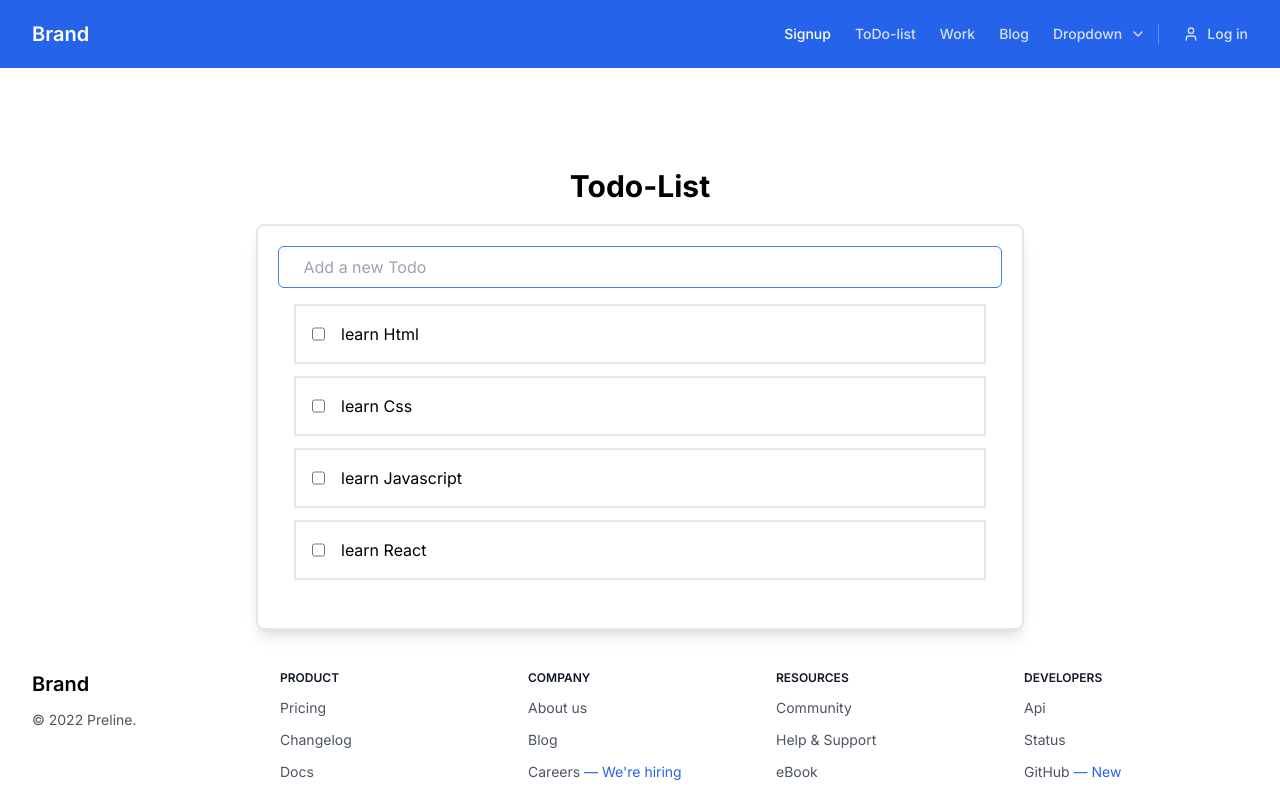
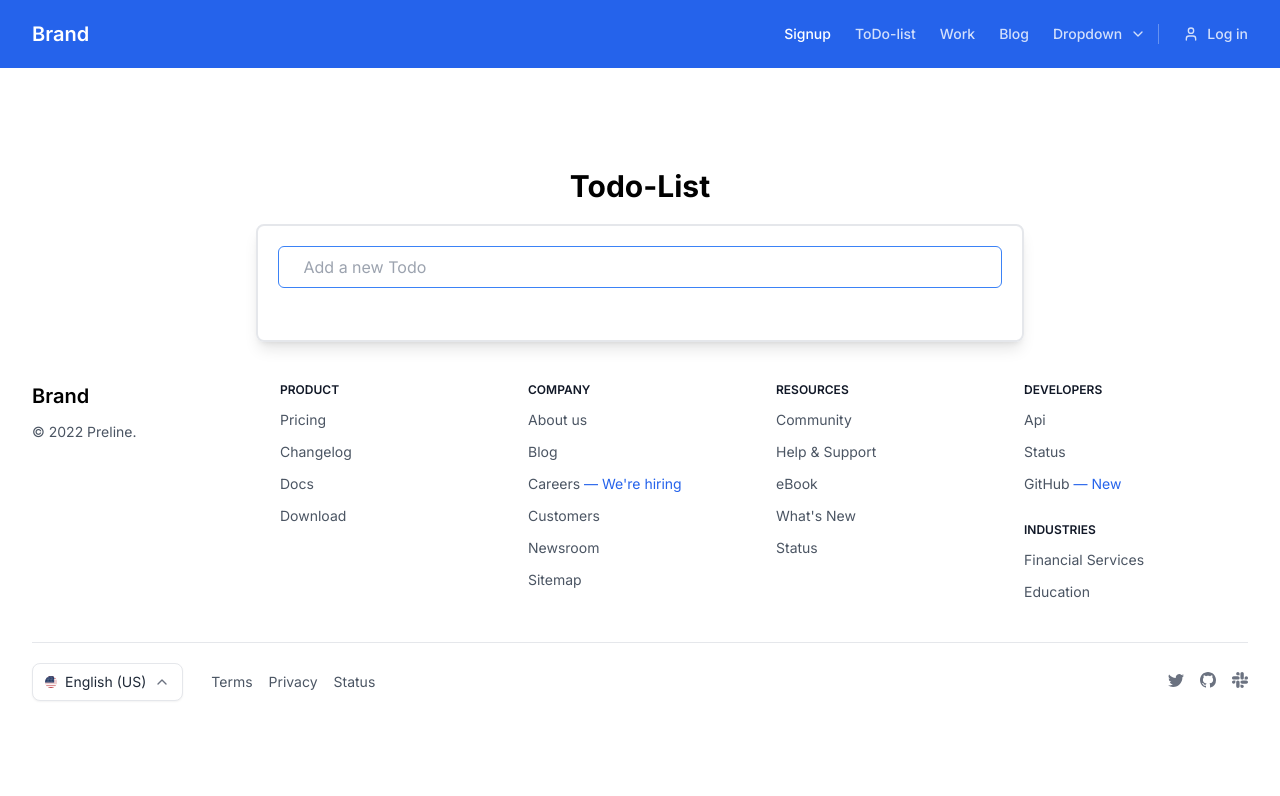
Before and after one commit to DeveshNirupam/Repeat-2, a Next.js app in the folder frontend/: page /todo-list in a window 1280 px wide. Shown: the top 796 px of the page. Built offline with nearby package versions, Linux system fonts and the light colour scheme.

Commit message:
todo list - update Status , deletetask

```diff
--- a/frontend/package.json
+++ b/frontend/package.json
@@ -12,7 +12,8 @@
     "next": "14.2.3",
     "preline": "^2.3.0",
     "react": "^18",
-    "react-dom": "^18"
+    "react-dom": "^18",
+    "react-hot-toast": "^2.4.1"
   },
   "devDependencies": {
     "eslint": "^8",
--- a/frontend/src/app/layout.jsx
+++ b/frontend/src/app/layout.jsx
@@ -3,6 +3,7 @@ import "./globals.css";
 import Navbar from "@/components/Navbar";
 import PrelineScript from "@/components/PrelineScript";
 import Footer from "@/components/Footer";
+import { Toaster } from "react-hot-toast";
 
 const inter = Inter({ subsets: ["latin"] });
 
@@ -16,6 +17,7 @@ export default function RootLayout({ children }) {
     <html lang="en">
       <body className={inter.className}>
         <Navbar />
+       <Toaster position="top-right" />
 
         {children}
 
--- a/frontend/src/app/todo-list/page.jsx
+++ b/frontend/src/app/todo-list/page.jsx
@@ -1,16 +1,11 @@
 'use client';
-import React,{ useState } from 'react'
+import React, { useState } from 'react'
+import toast from 'react-hot-toast';
 
 const Todolist = () => {
 
 
-    const [taskList, setTaskList] = useState([
-        { task: 'learn Html', isCompleted: false },
-        { task: 'learn Css', isCompleted: false },
-        { task: 'learn Javascript', isCompleted: false },
-        { task: 'learn React', isCompleted: false },
-
-    ]);
+    const [taskList, setTaskList] = useState([ ]);
 
 
     let num = 2345;
@@ -21,11 +16,40 @@ const Todolist = () => {
 
     const addNewTodo = (e) => {
 
-       if(e.key === 'Enter') {
+        if (e.key === 'Enter') {
+            if (!e.target.value) {
+
+                return toast.error('Please enter a task');
+            }
             console.log(e.target.value);
+
+            const newTask = {
+                task: e.target.value, isCompleted: false
+
+            }
+
+            setTaskList([newTask, ...taskList]);   // add new task to the list ,
+            toast.success('Task added successfully');
 
             e.target.value = '';
         }
+
+    }
+
+    const deleteTask = (index) => {
+        console.log(index);
+        const temp = taskList;
+        temp.splice(index, 1);
+        setTaskList([...temp]);
+        toast.error('Task deleted successfully');
+    }
+
+    const updateStatus = (index, value) =>{
+        //console.log(index, value);
+        const temp = taskList;
+        temp[index].isCompleted = value;
+        setTaskList([...temp]);
+        toast.success('Task status updated successfully');
 
     }
 
@@ -43,12 +67,14 @@ const Todolist = () => {
                 <div className=' p-4'>
 
                     {
-                    taskList.map( ( obj, index) =>{
-                        return <div key={index} className=' p-4 mb-3 border-2 cursor-pointer hover:bg-gray-300' >
-                            <div className=' flex gap-4'>
-                                <input type="checkbox" />
-                                <p>{obj.task}</p>
+                        taskList.map((obj, index) => {
+                            return <div key={index} className=' grid grid-cols-2 p-4 mb-3 border-2 cursor-pointer hover:bg-gray-300' >
+                                <div className=' flex gap-4 items-center'>
+                                    <input type="checkbox" checked={ obj.completed} onChange={(e) =>{ updateStatus(index, e.target.checked)}
+                                    } />
+                                    <p className={ obj.isCompleted && 'line-through text-gray-400'}>{obj.task}</p>
                                 </div>
+                                <button onClick={ () => {deleteTask(index)}} className='w-fit ml-auto p-2 bg-red-500 text-white rounded-lg'>Delete</button>
                             </div>
                         })
                     }
```
Also changed, not shown: 1 other file (tests, documents, lock files or other folders). Lines whose indentation alone changed are shown as unchanged.
